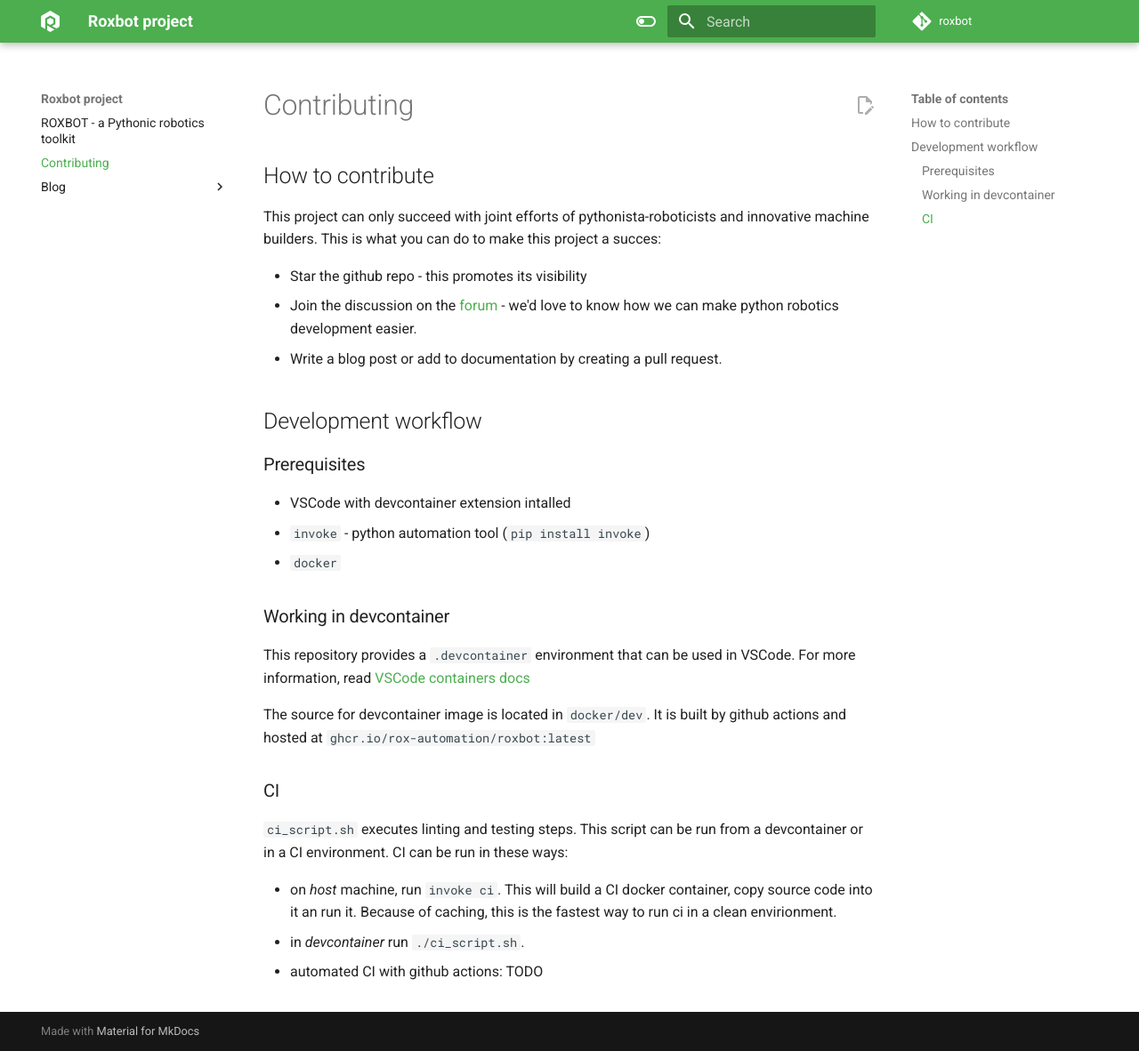
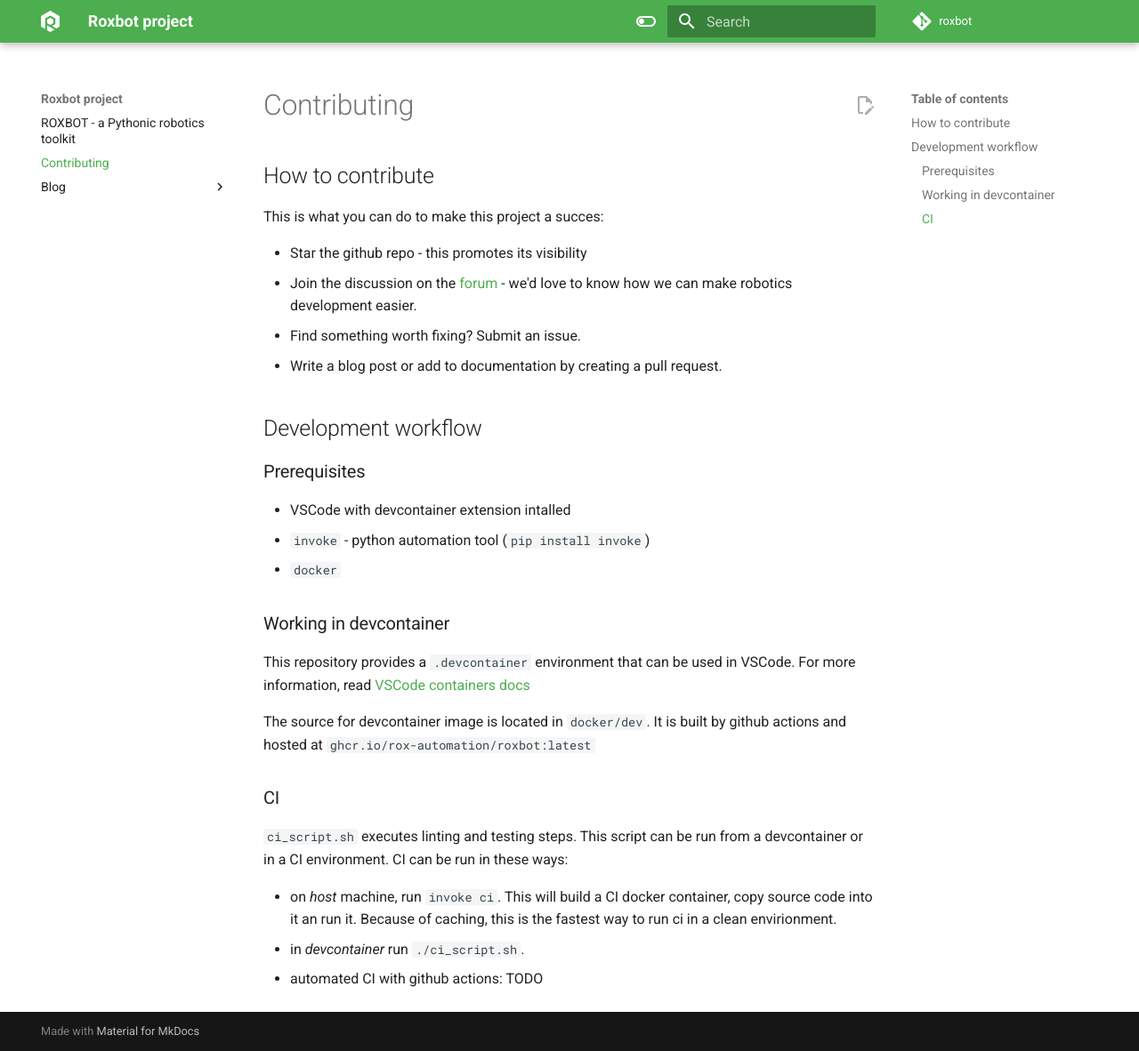
Before and after one commit to rox-automation/roxbot, an MkDocs documentation site: the page built from docs/contributing.md, in a window 1280 px wide and 1182 px high. Shown: the whole window at 89% size. Built offline with MkDocs 1.6.1 and Material for MkDocs 9.7.7, drawn with Linux system fonts in a browser that asks for light colours; comment, search, counter and statistics services are not loaded.

Commit message:
Update contributing.md

```diff
--- a/docs/contributing.md
+++ b/docs/contributing.md
@@ -1,9 +1,10 @@
 ## How to contribute
 
-This project can only succeed with joint efforts of pythonista-roboticists and innovative machine builders. This is what you can do to make this project a succes:
+This is what you can do to make this project a succes:
 
 * Star the github repo - this promotes its visibility
-* Join the discussion on the [forum](https://github.com/rox-automation/roxbot/discussions) - we'd love to know how we can make python robotics development easier.
+* Join the discussion on the [forum](https://github.com/rox-automation/roxbot/discussions) - we'd love to know how we can make robotics development easier.
+* Find something worth fixing? Submit an issue.
 * Write a blog post or add to documentation by creating a pull request.
 
 
```
